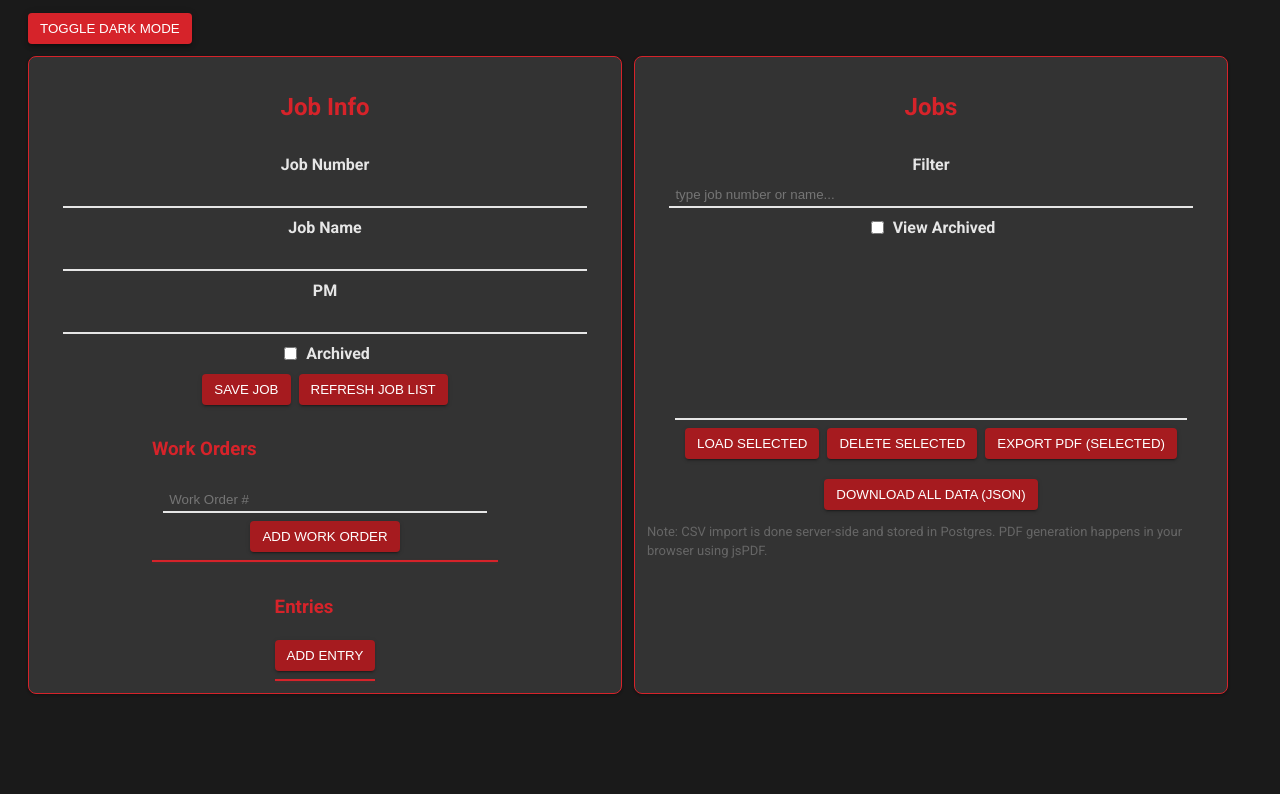
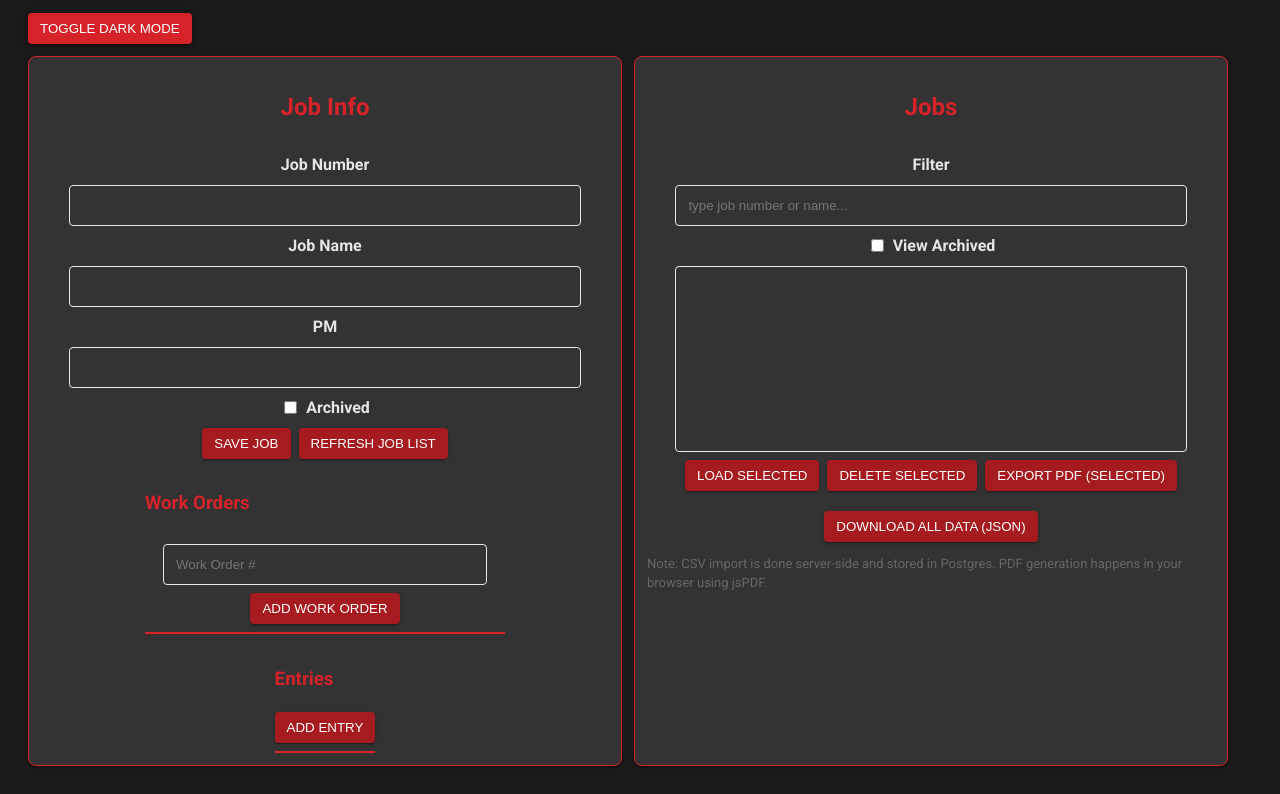
Before and after one commit to Jkweks/doorform, a plain HTML site: page frontend/index.html in a window 1280 px wide. Both pictures are taken after a click on the button "TOGGLE DARK MODE". Shown: the part 114-908 px from the top of the page. Before the commit the page ends 836 px from the top, so only its background shows below. Drawn offline with nearby package versions, Linux system fonts and the light colour scheme; no server answers.

Commit message:
style: adopt material 3 text fields

```diff
--- a/frontend/css/style.css
+++ b/frontend/css/style.css
@@ -42,13 +42,14 @@ input[type="text"],
 select,
 textarea {
   width: 100%;
-  padding: 6px 6px 4px 6px;
-  margin-top: 4px;
-  border: none;
-  border-bottom: 2px solid var(--vos-gray);
-  background-color: transparent;
-  border-radius: 4px 4px 0 0;
-  transition: border-color 0.2s;
+  box-sizing: border-box;
+  padding: 12px;
+  margin-top: 8px;
+  border: 1px solid var(--vos-gray);
+  border-radius: 4px;
+  background-color: var(--vos-white);
+  color: var(--vos-dark);
+  transition: border-color 0.2s, box-shadow 0.2s;
 }
 
 input[type="checkbox"] {
@@ -63,7 +64,8 @@ input[type="text"]:focus,
 select:focus,
 textarea:focus {
   outline: none;
-  border-bottom-color: var(--vos-red);
+  border-color: var(--vos-red);
+  box-shadow: 0 0 0 1px var(--vos-red);
 }
 
 .panel {
@@ -129,16 +131,16 @@ body.dark .list {
 body.dark input[type="text"],
 body.dark select,
 body.dark textarea {
-  background-color: transparent;
+  background-color: #333;
   color: var(--vos-gray);
-  border: none;
-  border-bottom: 2px solid var(--vos-gray);
+  border: 1px solid var(--vos-gray);
 }
 
 body.dark input[type="text"]:focus,
 body.dark select:focus,
 body.dark textarea:focus {
-  border-bottom-color: var(--vos-red);
+  border-color: var(--vos-red);
+  box-shadow: 0 0 0 1px var(--vos-red);
 }
 
 body.dark button {
```
